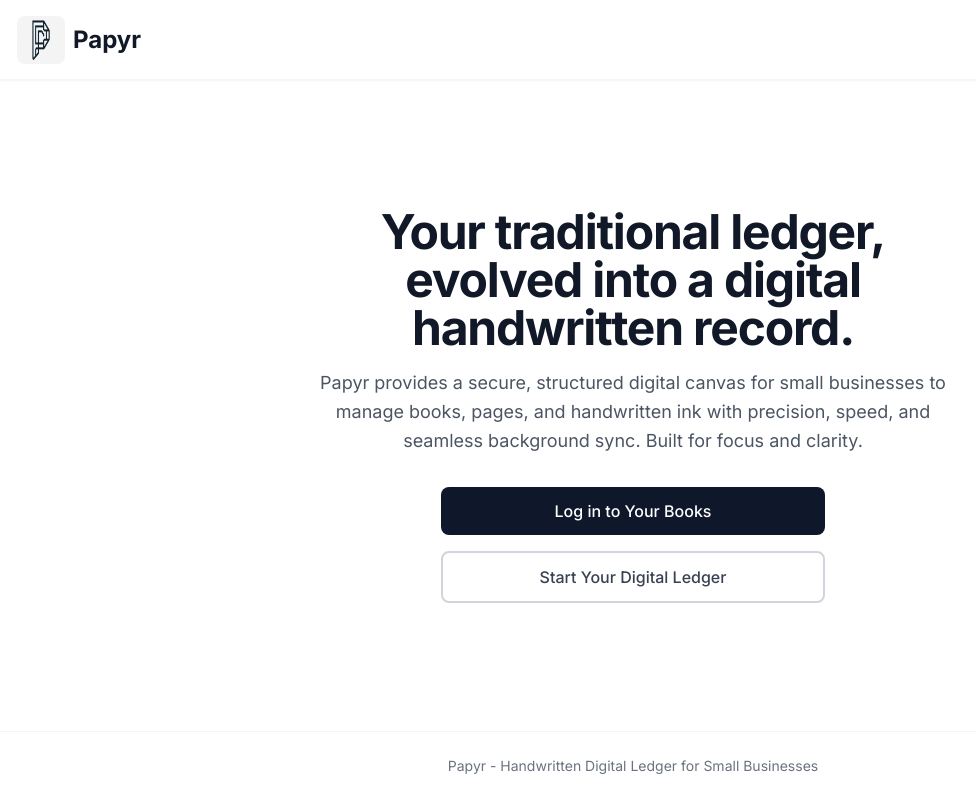
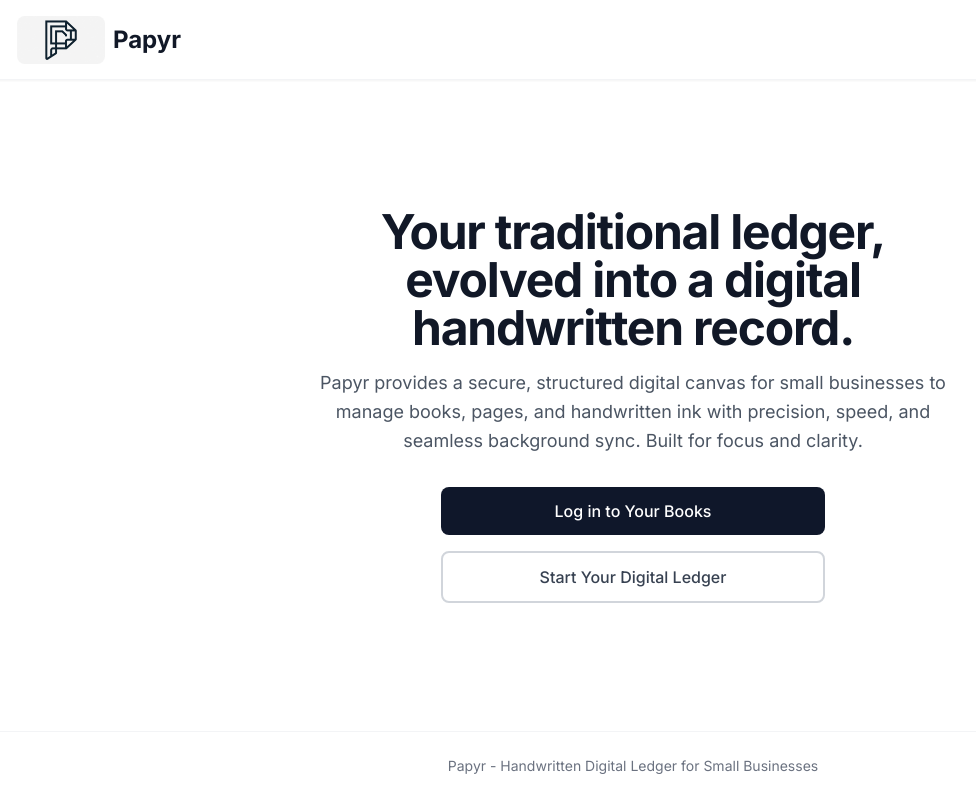
Before and after one commit to Quayyum-a/Papyr, a Next.js app in the folder Papyr/: page / in a window 1280 px wide. Shown: the whole page, without its empty margins (7-983 px from the left). Built offline with nearby package versions, Linux system fonts and the light colour scheme; no server answers.

Commit message:
style(logo): update image sizing with width auto and align-self stretch

```diff
--- a/Papyr/src/components/PapyrLogo.tsx
+++ b/Papyr/src/components/PapyrLogo.tsx
@@ -21,7 +21,8 @@ export function PapyrLogo({ className = '', showText = true, href }: PapyrLogoPr
         alt="Papyr Logo"
         width={56}
         height={56}
-        className="rounded-lg w-10 h-10 sm:w-12 sm:h-12 flex-shrink-0"
+        className="rounded-lg w-10 h-10 sm:w-12 sm:h-12 flex-shrink-0 self-stretch"
+        style={{ width: 'auto' }}
       />
       {showText && (
         <h1 className="text-xl sm:text-2xl font-bold text-gray-900">Papyr</h1>
```
